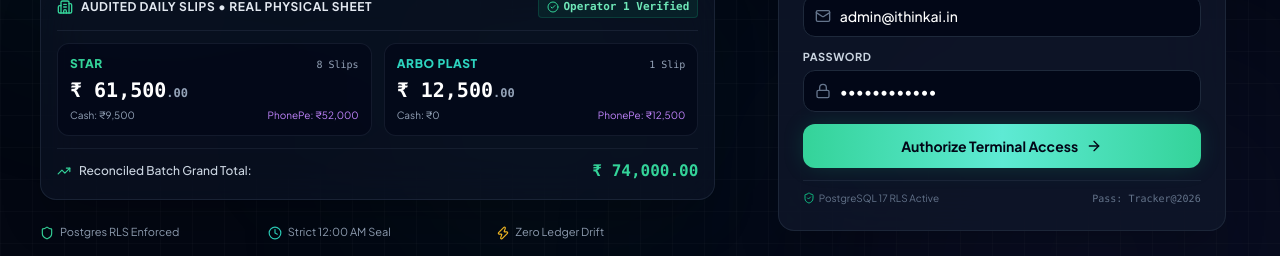
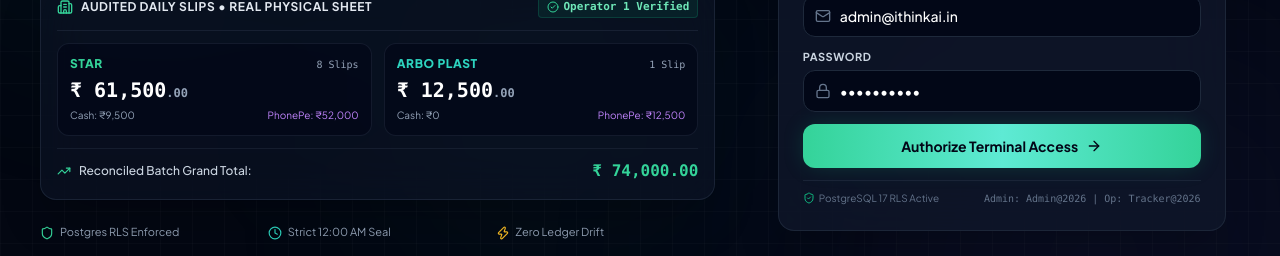
Before and after one commit to ithinksi-solutions/iThink-Daily-Invoice, a React (Vite) app: page / in a window 1280 px wide. Shown: the part 397-653 px from the top of the page. Built offline with nearby package versions, Linux system fonts and the light colour scheme; no server answers.

Commit message:
feat(auth): update admin password to Admin@2026 in DB and UI

```diff
--- a/src/pages/LoginPage.tsx
+++ b/src/pages/LoginPage.tsx
@@ -22,7 +22,7 @@ export const LoginPage: React.FC = () => {
   const { language, setLanguage, t } = useLanguage();
 
   const [email, setEmail] = useState<string>('admin@ithinkai.in');
-  const [password, setPassword] = useState<string>('Tracker@2026');
+  const [password, setPassword] = useState<string>('Admin@2026');
   const [loading, setLoading] = useState<boolean>(false);
   const [errorMsg, setErrorMsg] = useState<string | null>(null);
 
@@ -40,7 +40,11 @@ export const LoginPage: React.FC = () => {
 
   const setFastLogin = (accEmail: string) => {
     setEmail(accEmail);
-    setPassword('Tracker@2026');
+    if (accEmail === 'admin@ithinkai.in') {
+      setPassword('Admin@2026');
+    } else {
+      setPassword('Tracker@2026');
+    }
     setErrorMsg(null);
   };
 
@@ -372,7 +376,7 @@ export const LoginPage: React.FC = () => {
                   <ShieldCheck className="w-3 h-3 text-emerald-500" />
                   PostgreSQL 17 RLS Active
                 </span>
-                <span className="font-mono">Pass: Tracker@2026</span>
+                <span className="font-mono">Admin: Admin@2026 | Op: Tracker@2026</span>
               </div>
 
             </div>
```
